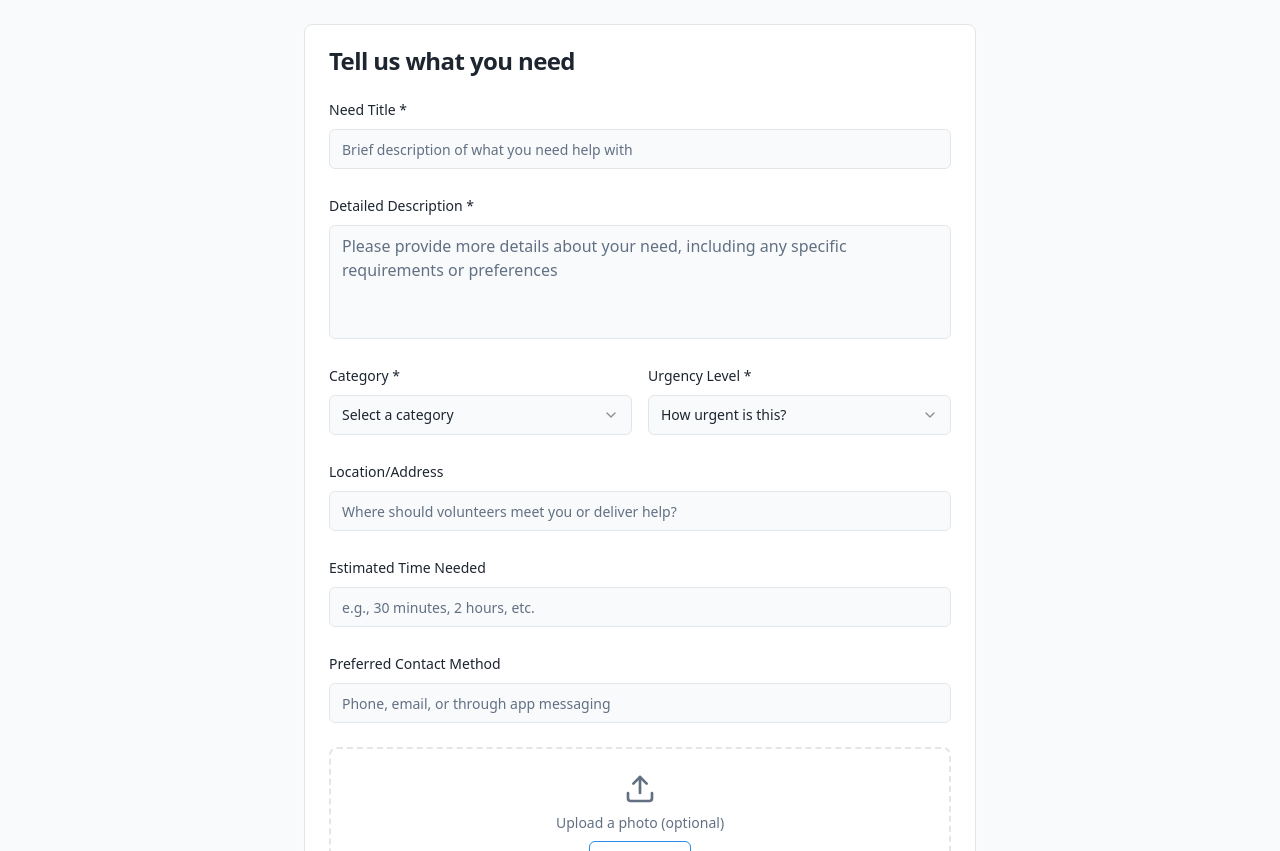
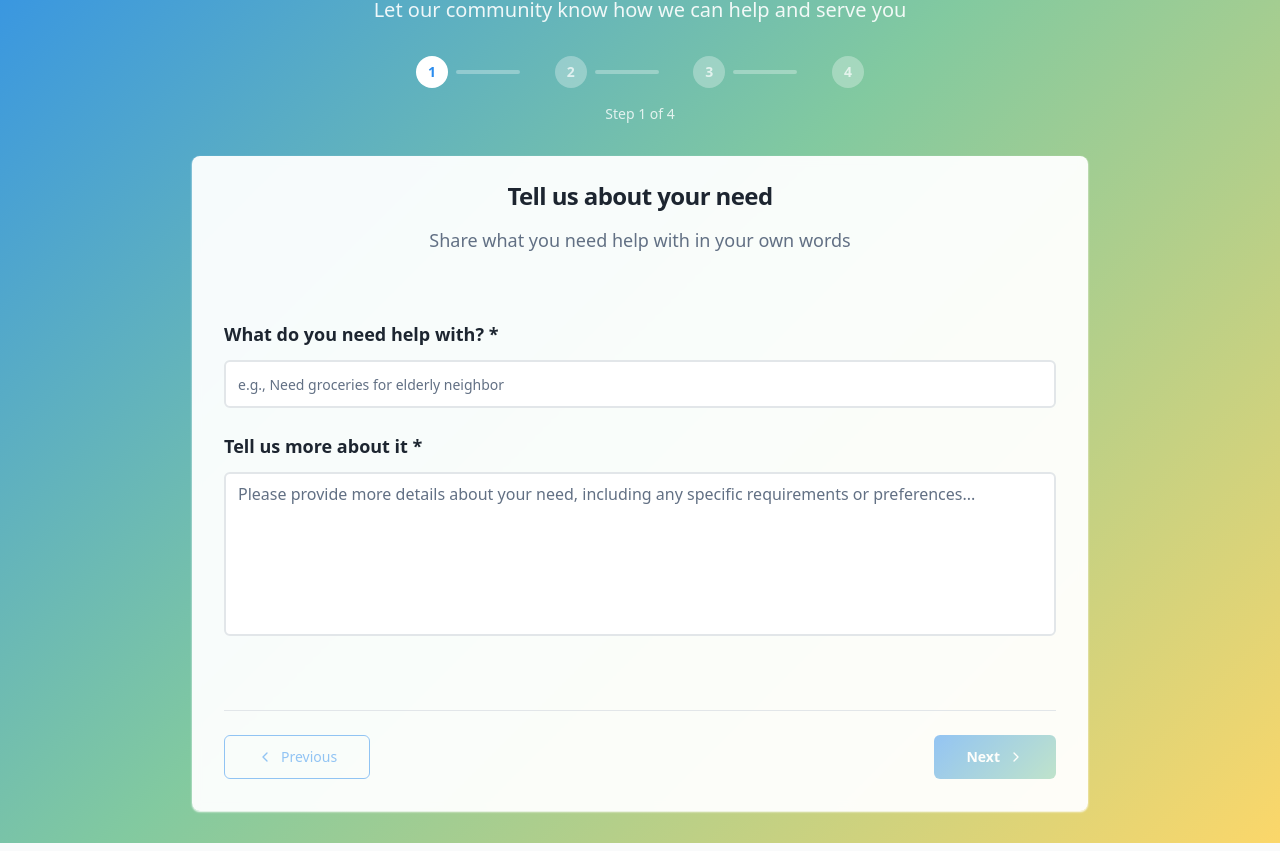
Before and after one commit to CYPKNFT/church-connect, a React (Vite) app: page /post in a window 1280 px wide. Shown: the part 269-1120 px from the top of the page. Built offline with nearby package versions, Linux system fonts and the light colour scheme.

Commit message:
Refactor: Improve Post Need page design
Enhance the "Share Your Need" page with a more visually appealing, step-by-step process. Implement a sliding interface and incorporate site colors and gradients. Also, add titles to the community needs cards for better readability.

```diff
--- a/src/pages/PostNeed.tsx
+++ b/src/pages/PostNeed.tsx
@@ -5,14 +5,27 @@ import { Textarea } from "@/components/ui/textarea";
 import { Label } from "@/components/ui/label";
 import { Select, SelectContent, SelectItem, SelectTrigger, SelectValue } from "@/components/ui/select";
 import { Card, CardContent, CardHeader, CardTitle } from "@/components/ui/card";
-import { Heart, Upload } from "lucide-react";
+import { Heart, Upload, ChevronLeft, ChevronRight, Car, ShoppingBag, Wrench, UtensilsCrossed, Hand, HelpCircle } from "lucide-react";
 import { useToast } from "@/hooks/use-toast";
 
-const categories = ["Transportation", "Groceries", "Home Repair", "Meals", "Prayer Support", "Other"];
-const urgencyLevels = ["Immediate", "This Week", "Flexible"];
+const categories = [
+  { value: "Transportation", label: "Transportation", icon: Car, color: "bg-blue-500" },
+  { value: "Groceries", label: "Groceries", icon: ShoppingBag, color: "bg-green-500" },
+  { value: "Home Repair", label: "Home Repair", icon: Wrench, color: "bg-orange-500" },
+  { value: "Meals", label: "Meals", icon: UtensilsCrossed, color: "bg-purple-500" },
+  { value: "Prayer Support", label: "Prayer Support", icon: Hand, color: "bg-pink-500" },
+  { value: "Other", label: "Other", icon: HelpCircle, color: "bg-gray-500" }
+];
+
+const urgencyLevels = [
+  { value: "Immediate", label: "Immediate", description: "I need help within 24 hours", color: "bg-red-500" },
+  { value: "This Week", label: "This Week", description: "I need help within the next 7 days", color: "bg-orange-500" },
+  { value: "Flexible", label: "Flexible", description: "I'm flexible with timing", color: "bg-green-500" }
+];
 
 export default function PostNeed() {
   const { toast } = useToast();
+  const [currentStep, setCurrentStep] = useState(1);
   const [formData, setFormData] = useState({
     title: "",
     description: "",
@@ -58,137 +71,272 @@ export default function PostNeed() {
     setFormData(prev => ({ ...prev, [field]: value }));
   };
 
+  const nextStep = () => {
+    if (currentStep < 4) setCurrentStep(currentStep + 1);
+  };
+
+  const prevStep = () => {
+    if (currentStep > 1) setCurrentStep(currentStep - 1);
+  };
+
+  const canProceed = () => {
+    switch (currentStep) {
+      case 1: return formData.title && formData.description;
+      case 2: return formData.category;
+      case 3: return formData.urgency;
+      case 4: return true;
+      default: return false;
+    }
+  };
+
+  const getStepTitle = () => {
+    switch (currentStep) {
+      case 1: return "Tell us about your need";
+      case 2: return "What kind of help do you need?";
+      case 3: return "How urgent is this?";
+      case 4: return "Final details";
+      default: return "";
+    }
+  };
+
+  const getStepDescription = () => {
+    switch (currentStep) {
+      case 1: return "Share what you need help with in your own words";
+      case 2: return "Choose the category that best describes your need";
+      case 3: return "Let us know your timeline";
+      case 4: return "Add location and contact preferences";
+      default: return "";
+    }
+  };
+
   return (
-    <div className="min-h-screen bg-background">
+    <div className="min-h-screen bg-hero-gradient">
       <div className="container mx-auto px-4 py-8">
-        <div className="max-w-2xl mx-auto">
+        <div className="max-w-4xl mx-auto">
+          {/* Header */}
           <div className="text-center mb-8">
-            <div className="w-16 h-16 bg-warm-gradient rounded-full flex items-center justify-center mx-auto mb-4">
-              <Heart className="w-8 h-8 text-white" />
+            <div className="w-20 h-20 bg-white/20 backdrop-blur-sm rounded-full flex items-center justify-center mx-auto mb-6 shadow-card">
+              <Heart className="w-10 h-10 text-white" />
             </div>
-            <h1 className="text-3xl lg:text-4xl font-bold text-foreground mb-4">
+            <h1 className="text-4xl lg:text-5xl font-bold text-white mb-4">
               Share Your Need
             </h1>
-            <p className="text-lg text-muted-foreground">
+            <p className="text-xl text-white/90 mb-8">
               Let our community know how we can help and serve you
             </p>
+
+            {/* Progress Bar */}
+            <div className="max-w-md mx-auto">
+              <div className="flex justify-between items-center mb-4">
+                {[1, 2, 3, 4].map((step) => (
+                  <div key={step} className="flex items-center">
+                    <div className={`w-8 h-8 rounded-full flex items-center justify-center text-sm font-bold ${
+                      currentStep >= step
+                        ? 'bg-white text-primary'
+                        : 'bg-white/30 text-white/70'
+                    }`}>
+                      {step}
+                    </div>
+                    {step < 4 && (
+                      <div className={`w-16 h-1 mx-2 rounded-full ${
+                        currentStep > step ? 'bg-white' : 'bg-white/30'
+                      }`} />
+                    )}
+                  </div>
+                ))}
+              </div>
+              <p className="text-white/80 text-sm">Step {currentStep} of 4</p>
+            </div>
           </div>
 
-          <Card className="shadow-card border-border">
-            <CardHeader>
-              <CardTitle>Tell us what you need</CardTitle>
+          {/* Main Content Card */}
+          <Card className="shadow-card border-0 bg-white/95 backdrop-blur-sm">
+            <CardHeader className="text-center pb-6">
+              <CardTitle className="text-2xl text-foreground mb-2">
+                {getStepTitle()}
+              </CardTitle>
+              <p className="text-muted-foreground text-lg">
+                {getStepDescription()}
+              </p>
             </CardHeader>
-            <CardContent>
-              <form onSubmit={handleSubmit} className="space-y-6">
-                <div className="space-y-2">
-                  <Label htmlFor="title">Need Title *</Label>
+
+            <CardContent className="px-8 pb-8">
+              <div className="min-h-[400px] flex flex-col justify-center">
+                {/* Step 1: Basic Info */}
+                {currentStep === 1 && (
+                  <div className="space-y-6 animate-fade-in">
+                    <div className="space-y-3">
+                      <Label htmlFor="title" className="text-lg font-semibold">What do you need help with? *</Label>
                       <Input
                         id="title"
-                    placeholder="Brief description of what you need help with"
+                        placeholder="e.g., Need groceries for elderly neighbor"
                         value={formData.title}
                         onChange={(e) => handleInputChange("title", e.target.value)}
-                    className="text-base"
+                        className="text-lg h-12 bg-white border-2"
                       />
                     </div>
 
-                <div className="space-y-2">
-                  <Label htmlFor="description">Detailed Description *</Label>
+                    <div className="space-y-3">
+                      <Label htmlFor="description" className="text-lg font-semibold">Tell us more about it *</Label>
                       <Textarea
                         id="description"
-                    placeholder="Please provide more details about your need, including any specific requirements or preferences"
+                        placeholder="Please provide more details about your need, including any specific requirements or preferences..."
                         value={formData.description}
                         onChange={(e) => handleInputChange("description", e.target.value)}
-                    rows={4}
-                    className="text-base resize-none"
+                        rows={6}
+                        className="text-base resize-none bg-white border-2"
+                      />
+                    </div>
+                  </div>
+                )}
+
+                {/* Step 2: Category Selection */}
+                {currentStep === 2 && (
+                  <div className="space-y-6 animate-fade-in">
+                    <div className="grid grid-cols-2 md:grid-cols-3 gap-4">
+                      {categories.map(category => {
+                        const Icon = category.icon;
+                        return (
+                          <div
+                            key={category.value}
+                            onClick={() => handleInputChange("category", category.value)}
+                            className={`p-6 rounded-xl border-2 cursor-pointer transition-all duration-200 hover:scale-105 ${
+                              formData.category === category.value
+                                ? 'border-primary bg-primary/10 shadow-card'
+                                : 'border-border bg-white hover:border-primary/50'
+                            }`}
+                          >
+                            <div className={`w-12 h-12 rounded-lg ${category.color} flex items-center justify-center mb-3 mx-auto`}>
+                              <Icon className="w-6 h-6 text-white" />
+                            </div>
+                            <h3 className="font-semibold text-center text-sm">{category.label}</h3>
+                          </div>
+                        );
+                      })}
+                    </div>
+                  </div>
+                )}
+
+                {/* Step 3: Urgency Selection */}
+                {currentStep === 3 && (
+                  <div className="space-y-6 animate-fade-in">
+                    <div className="space-y-4">
+                      {urgencyLevels.map(urgency => (
+                        <div
+                          key={urgency.value}
+                          onClick={() => handleInputChange("urgency", urgency.value)}
+                          className={`p-6 rounded-xl border-2 cursor-pointer transition-all duration-200 hover:scale-[1.02] ${
+                            formData.urgency === urgency.value
+                              ? 'border-primary bg-primary/10 shadow-card'
+                              : 'border-border bg-white hover:border-primary/50'
+                          }`}
+                        >
+                          <div className="flex items-center space-x-4">
+                            <div className={`w-4 h-4 rounded-full ${urgency.color}`}></div>
+                            <div>
+                              <h3 className="font-semibold text-lg">{urgency.label}</h3>
+                              <p className="text-muted-foreground">{urgency.description}</p>
+                            </div>
+                          </div>
+                        </div>
+                      ))}
+                    </div>
+                  </div>
+                )}
+
+                {/* Step 4: Final Details */}
+                {currentStep === 4 && (
+                  <div className="space-y-6 animate-fade-in">
+                    <div className="grid grid-cols-1 md:grid-cols-2 gap-6">
+                      <div className="space-y-3">
+                        <Label htmlFor="location" className="text-lg font-semibold">Location/Address</Label>
+                        <Input
+                          id="location"
+                          placeholder="Where should volunteers meet you?"
+                          value={formData.location}
+                          onChange={(e) => handleInputChange("location", e.target.value)}
+                          className="text-base h-12 bg-white border-2"
                         />
                       </div>
 
-                <div className="grid grid-cols-1 md:grid-cols-2 gap-4">
-                  <div className="space-y-2">
-                    <Label htmlFor="category">Category *</Label>
-                    <Select value={formData.category} onValueChange={(value) => handleInputChange("category", value)}>
-                      <SelectTrigger>
-                        <SelectValue placeholder="Select a category" />
-                      </SelectTrigger>
-                      <SelectContent>
-                        {categories.map(category => (
-                          <SelectItem key={category} value={category}>
-                            {category}
-                          </SelectItem>
-                        ))}
-                      </SelectContent>
-                    </Select>
-                  </div>
-
-                  <div className="space-y-2">
-                    <Label htmlFor="urgency">Urgency Level *</Label>
-                    <Select value={formData.urgency} onValueChange={(value) => handleInputChange("urgency", value)}>
-                      <SelectTrigger>
-                        <SelectValue placeholder="How urgent is this?" />
-                      </SelectTrigger>
-                      <SelectContent>
-                        {urgencyLevels.map(urgency => (
-                          <SelectItem key={urgency} value={urgency}>
-                            {urgency}
-                          </SelectItem>
-                        ))}
-                      </SelectContent>
-                    </Select>
+                      <div className="space-y-3">
+                        <Label htmlFor="estimatedTime" className="text-lg font-semibold">Estimated Time</Label>
+                        <Input
+                          id="estimatedTime"
+                          placeholder="e.g., 30 minutes, 2 hours"
+                          value={formData.estimatedTime}
+                          onChange={(e) => handleInputChange("estimatedTime", e.target.value)}
+                          className="text-base h-12 bg-white border-2"
+                        />
                       </div>
                     </div>
 
-                <div className="space-y-2">
-                  <Label htmlFor="location">Location/Address</Label>
-                  <Input
-                    id="location"
-                    placeholder="Where should volunteers meet you or deliver help?"
-                    value={formData.location}
-                    onChange={(e) => handleInputChange("location", e.target.value)}
-                    className="text-base"
-                  />
-                </div>
-
-                <div className="space-y-2">
-                  <Label htmlFor="estimatedTime">Estimated Time Needed</Label>
-                  <Input
-                    id="estimatedTime"
-                    placeholder="e.g., 30 minutes, 2 hours, etc."
-                    value={formData.estimatedTime}
-                    onChange={(e) => handleInputChange("estimatedTime", e.target.value)}
-                    className="text-base"
-                  />
-                </div>
-
-                <div className="space-y-2">
-                  <Label htmlFor="contactPreference">Preferred Contact Method</Label>
+                    <div className="space-y-3">
+                      <Label htmlFor="contactPreference" className="text-lg font-semibold">How should volunteers contact you?</Label>
                       <Input
                         id="contactPreference"
                         placeholder="Phone, email, or through app messaging"
                         value={formData.contactPreference}
                         onChange={(e) => handleInputChange("contactPreference", e.target.value)}
-                    className="text-base"
+                        className="text-base h-12 bg-white border-2"
                       />
                     </div>
 
-                <div className="border-2 border-dashed border-border rounded-lg p-6 text-center">
-                  <Upload className="w-8 h-8 text-muted-foreground mx-auto mb-2" />
-                  <p className="text-sm text-muted-foreground mb-2">
-                    Upload a photo (optional)
+                    <div className="border-2 border-dashed border-primary/30 rounded-xl p-8 text-center bg-primary/5">
+                      <Upload className="w-12 h-12 text-primary mx-auto mb-4" />
+                      <p className="text-lg text-foreground mb-4 font-semibold">
+                        Add a photo (optional)
                       </p>
-                  <Button variant="outline" size="sm">
+                      <p className="text-muted-foreground mb-4">
+                        A picture can help volunteers better understand your need
+                      </p>
+                      <Button variant="outline" size="lg" className="border-primary text-primary hover:bg-primary hover:text-white">
                         Choose File
                       </Button>
                     </div>
+                  </div>
+                )}
+              </div>
 
-                <div className="flex flex-col sm:flex-row gap-4 pt-4">
-                  <Button type="submit" variant="hero" size="lg" className="flex-1">
-                    Post My Need
+              {/* Navigation Buttons */}
+              <div className="flex justify-between items-center mt-8 pt-6 border-t">
+                <Button
+                  type="button"
+                  variant="outline"
+                  size="lg"
+                  onClick={prevStep}
+                  disabled={currentStep === 1}
+                  className="flex items-center gap-2"
+                >
+                  <ChevronLeft className="w-4 h-4" />
+                  Previous
                 </Button>
-                  <Button type="button" variant="outline" size="lg" onClick={() => window.history.back()}>
-                    Cancel
+
+                {currentStep < 4 ? (
+                  <Button
+                    type="button"
+                    variant="hero"
+                    size="lg"
+                    onClick={nextStep}
+                    disabled={!canProceed()}
+                    className="flex items-center gap-2"
+                  >
+                    Next
+                    <ChevronRight className="w-4 h-4" />
                   </Button>
+                ) : (
+                  <Button
+                    type="button"
+                    variant="hero"
+                    size="lg"
+                    onClick={handleSubmit}
+                    className="flex items-center gap-2"
+                  >
+                    <Heart className="w-4 h-4" />
+                    Share My Need
+                  </Button>
+                )}
               </div>
-              </form>
             </CardContent>
           </Card>
         </div>
```
Also changed, not shown: src/components/NeedCard.tsx (+4 -4 lines), src/index.css (+16 -0 lines). Lines whose indentation alone changed are shown as unchanged.
